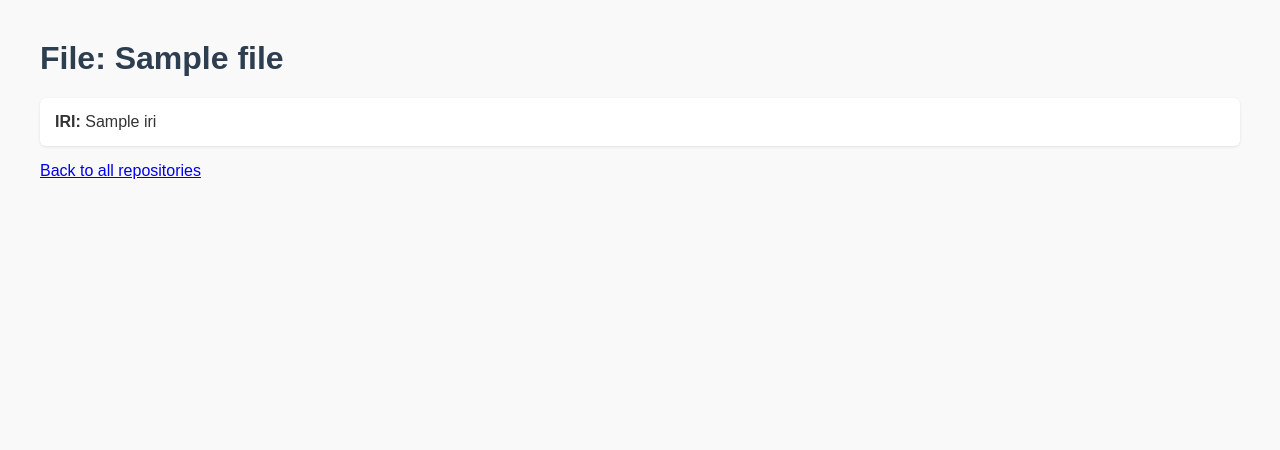
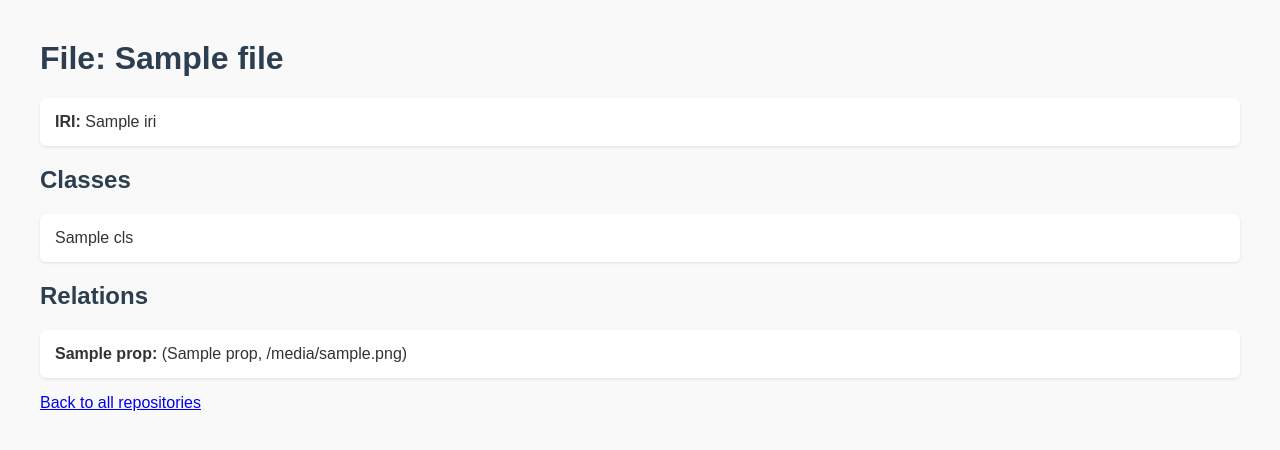
Before and after one commit to alligator-byte/KnowRepProject, a Flask app: template app/templates/file_detail.html in a window 1280 px wide. Shown: the top 450 px of the page. Run offline with Flask 3, Linux system fonts and the light colour scheme; the template is opened without the code that fills it: most values are stand-ins (such as "Sample title", 1, 10 or a date in 2020).

Commit message:
More infomation on file detail page
Relation and Class type added

```diff
--- a/app/templates/file_detail.html
+++ b/app/templates/file_detail.html
@@ -2,16 +2,48 @@
  <!-- Sina Shahrivar (22879249)  -->
 
 <!DOCTYPE html>
-<html>
+<html lang="en">
 <head>
+    <meta charset="UTF-8">
     <title>File Details - {{ file.name }}</title>
     <link rel="stylesheet" href="{{ url_for('static', filename='style.css') }}">
 </head>
 <body>
     <h1>File: {{ file.name }}</h1>
+
     <ul>
         <li><strong>IRI:</strong> {{ file.iri }}</li>
     </ul>
+
+    <!-- Inferred Classes -->
+    <h2>Classes</h2>
+    {% if file_classes %}
+        <ul>
+            {% for cls in file_classes %}
+                <li>{{ cls }}</li>
+            {% endfor %}
+        </ul>
+    {% else %}
+        <p>No inferred classes found.</p>
+    {% endif %}
+
+    <!-- Relations -->
+    <h2>Relations</h2>
+    {% if file_relations %}
+        <ul>
+            {% for prop, values in file_relations %}
+                <li>
+                    <strong>{{ prop }}:</strong>
+                    {% for v in values %}
+                        {{ v.name if v.name else v }}{% if not loop.last %}, {% endif %}
+                    {% endfor %}
+                </li>
+            {% endfor %}
+        </ul>
+    {% else %}
+        <p>No relations found.</p>
+    {% endif %}
+
     <a href="{{ url_for('index') }}">Back to all repositories</a>
 </body>
 </html>
```
Also changed, not shown: app/main.py (+6 -8 lines), app/templates/search.html (deleted, +0 -21 lines).
